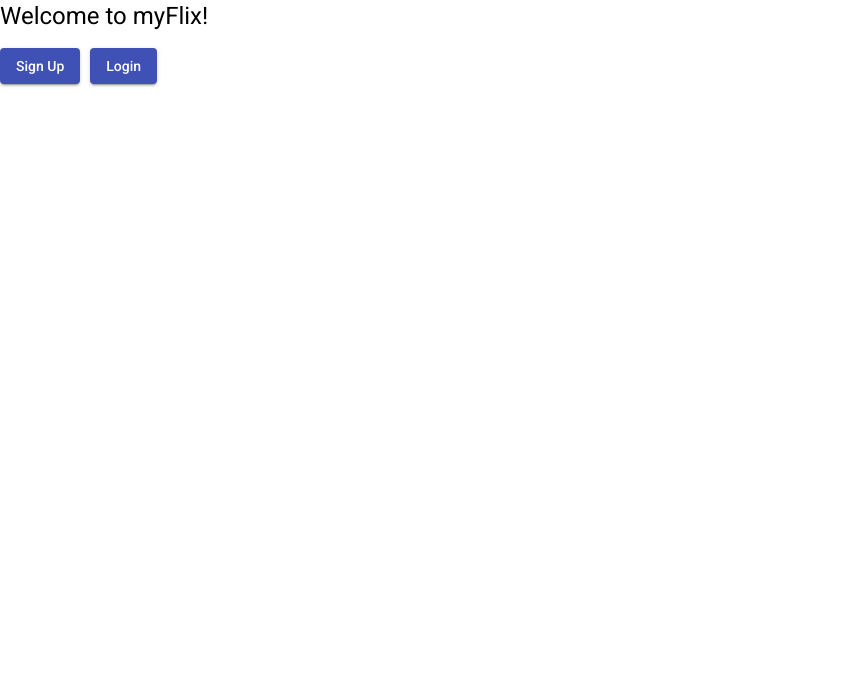
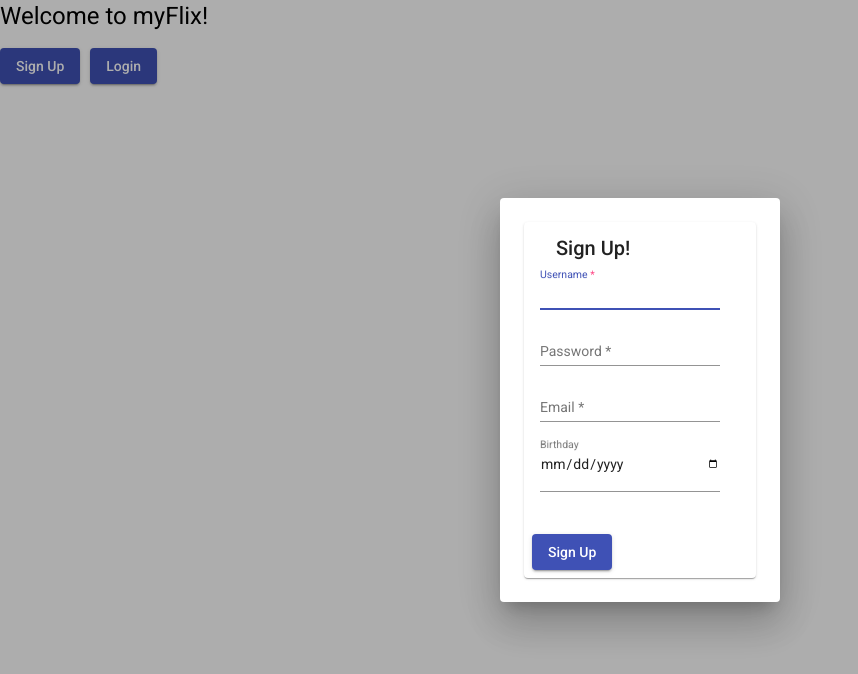
Before and after one commit to eaadalen/myFlix-Angular-Client, an Angular app: page / in a window 1280 px wide. Both pictures are taken after a click on the button "Login". Shown: the top 674 px of the page, without its empty margins (0-858 px from the left). Built offline with nearby package versions, Linux system fonts and the light colour scheme.

Commit message:
6.3 revisions

```diff
--- a/src/app/app.component.html
+++ b/src/app/app.component.html
@@ -12,6 +12,7 @@
     Sign Up
   </button>
   <button
+    (click)="openUserRegistrationDialog()"
     mat-raised-button
     color="primary"
   >
--- a/src/app/app.component.ts
+++ b/src/app/app.component.ts
@@ -1,6 +1,7 @@
 // src/app/app.component.ts
 import { Component } from '@angular/core';
 import { UserRegistrationFormComponent } from './user-registration-form/user-registration-form.component';
+import { UserLoginFormComponent } from './user-login-form/user-login-form.component';
 import { MatDialog } from '@angular/material/dialog';
 
 @Component({
@@ -12,11 +13,10 @@ export class AppComponent {
   title = 'myFlix-Angular-client';
 
   constructor(public dialog: MatDialog) { }
-// This is the function that will open the dialog when the signup button is clicked
-openUserRegistrationDialog(): void {
-    this.dialog.open(UserRegistrationFormComponent, {
-// Assigning the dialog a width
-    width: '280px'
-    });
+  openUserRegistrationDialog(): void {
+    this.dialog.open(UserRegistrationFormComponent, {width: '280px'});
+  }
+  openUserLoginDialog(): void {
+    this.dialog.open(UserLoginFormComponent, {width: '280px'});
   }
 }
--- a/src/app/fetch-api-data.service.ts
+++ b/src/app/fetch-api-data.service.ts
@@ -24,7 +24,7 @@ export class FetchApiDataService {
 
   public userLogin(userDetails: any): Observable<any>{
     console.log(userDetails);
-    return this.http.post(apiUrl + 'login', userDetails).pipe(
+    return this.http.post(apiUrl + 'login?Username=' + userDetails.Username + '&Password=' + userDetails.Password, userDetails).pipe(
       catchError(this.handleError)
     );
   }
--- a/src/app/user-registration-form/user-registration-form.component.html
+++ b/src/app/user-registration-form/user-registration-form.component.html
@@ -9,7 +9,7 @@
         <mat-form-field>
           <input
             matInput
-            [(ngModel)]="userData.username"
+            [(ngModel)]="userData.Username"
             placeholder="Username"
             type="text"
             name="Username"
@@ -19,7 +19,7 @@
           <mat-form-field>
           <input
             matInput
-            [(ngModel)]="userData.password"
+            [(ngModel)]="userData.Password"
             type = "password"
             placeholder="Password"
             name="Password"
@@ -29,7 +29,7 @@
         <mat-form-field>
           <input
             matInput
-            [(ngModel)]="userData.email"
+            [(ngModel)]="userData.Email"
             type = "email"
             placeholder="Email"
             name="Email"
@@ -39,7 +39,7 @@
         <mat-form-field>
           <input
             matInput
-            [(ngModel)]="userData.birthday"
+            [(ngModel)]="userData.Birthday"
             type = "date"
             placeholder="Birthday"
             name="Birthday"
--- a/src/app/user-registration-form/user-registration-form.component.ts
+++ b/src/app/user-registration-form/user-registration-form.component.ts
@@ -1,13 +1,8 @@
-// src/app/user-registration-form/user-registration-form.component.ts
 import { Component, OnInit, Input } from '@angular/core';
-
-// You'll use this import to close the dialog on success
 import { MatDialogRef } from '@angular/material/dialog';
 
 // This import brings in the API calls we created in 6.2
 import { FetchApiDataService } from '../fetch-api-data.service';
-
-// This import is used to display notifications back to the user
 import { MatSnackBar } from '@angular/material/snack-bar';
 
 @Component({
@@ -16,7 +11,7 @@ import { MatSnackBar } from '@angular/material/snack-bar';
   styleUrls: ['./user-registration-form.component.scss'],
 })
 export class UserRegistrationFormComponent implements OnInit {
-  @Input() userData = { username: '', password: '', email: '', birthday: '' };
+  @Input() userData = { Username: '', Password: '', Email: '', Birthday: '' };
 
   constructor(
     public fetchApiData: FetchApiDataService,
@@ -26,16 +21,25 @@ export class UserRegistrationFormComponent implements OnInit {
 
   ngOnInit(): void {}
 
-  /**
-   *This is the function responsible for sending the form inputs to the backend
-   *
-   */
   registerUser(): void {
-    this.fetchApiData.userRegistration(this.userData).subscribe(
+    this.fetchApiData.userRegistration(this.userData).subscribe((result) => {
+        this.dialogRef.close(); // This will close the modal on success!
+        console.log(result);
+        this.snackBar.open(result, 'OK', {
+          duration: 2000,
+        });
+      },
       (result) => {
-        // Logic for a successful user registration goes here! (To be implemented)
+        this.snackBar.open(result, 'OK', {
+          duration: 2000,
+        });
+      }
+    );
+  }
+
+  loginUser(): void {
+    this.fetchApiData.userLogin(this.userData).subscribe((result) => {
         this.dialogRef.close(); // This will close the modal on success!
-        //test logging users info
         console.log(result);
         this.snackBar.open(result, 'OK', {
           duration: 2000,
```
